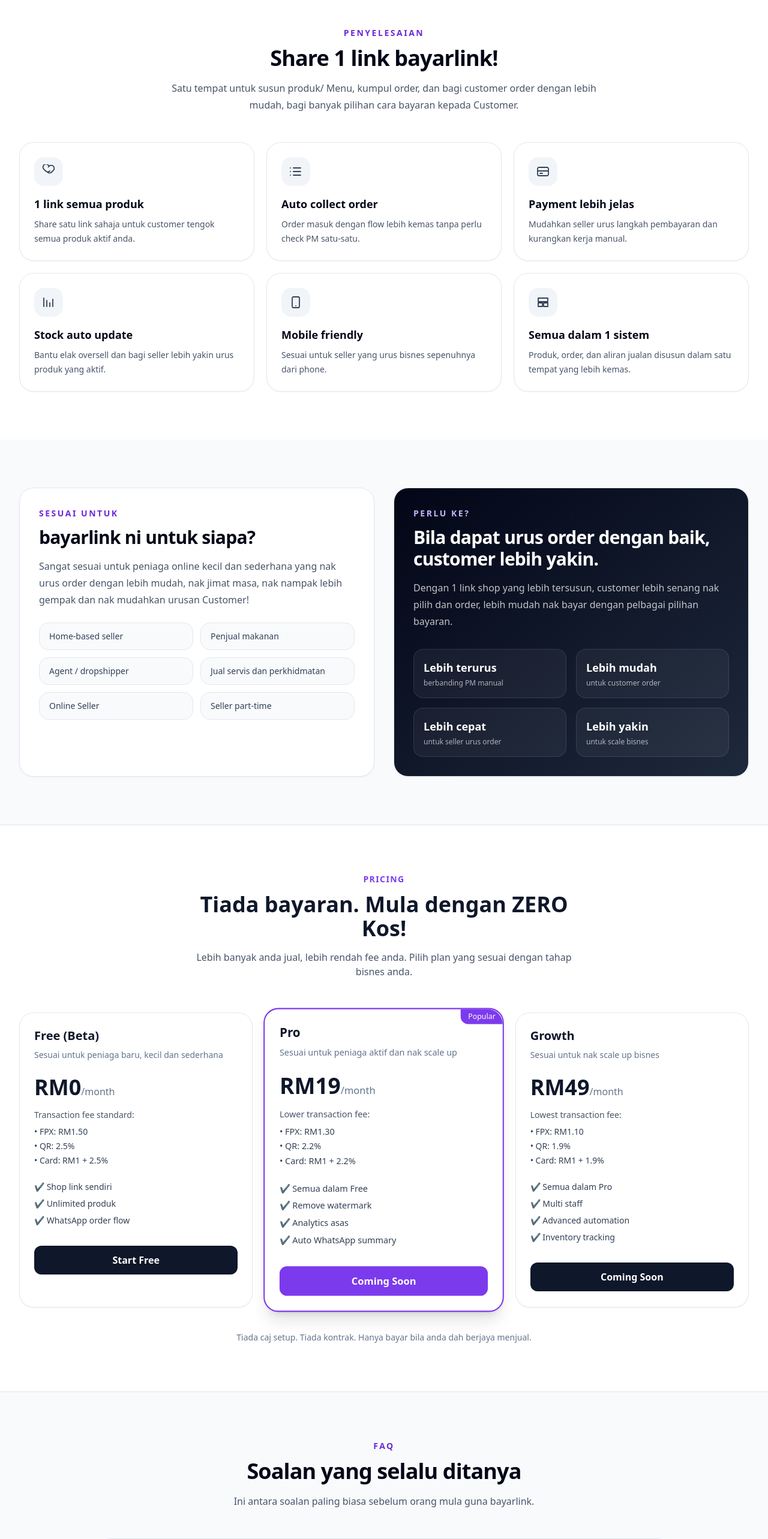
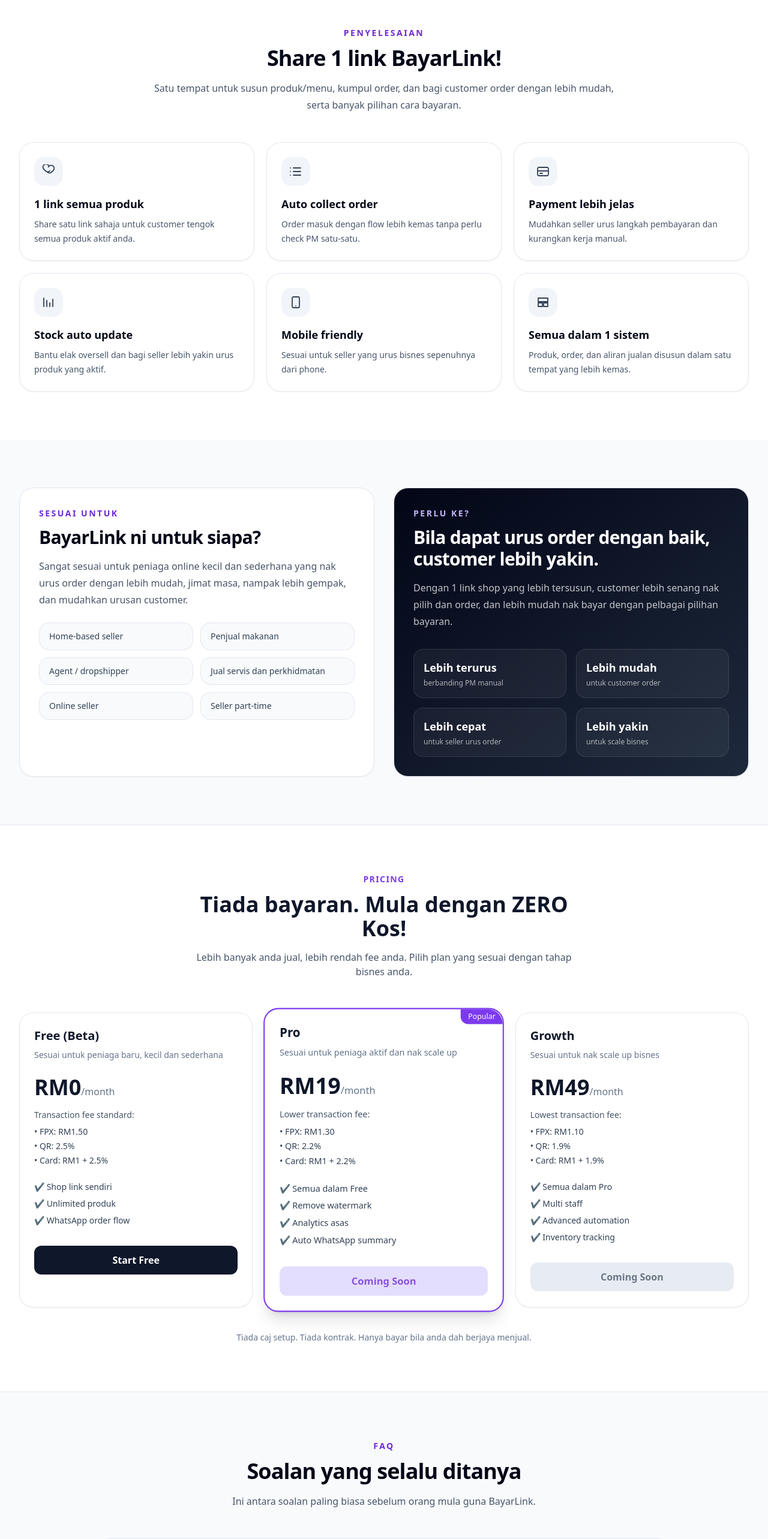
Before and after one commit to maizhakimm/pay-link, a Next.js app: page / in a window 1280 px wide. Shown: the part 1280-3846 px from the top of the page at 60% size. Built offline with nearby package versions, Linux system fonts and the light colour scheme.

Commit message:
Update page.tsx

```diff
--- a/src/app/page.tsx
+++ b/src/app/page.tsx
@@ -1,6 +1,8 @@
 import Image from "next/image";
 
 export default function HomePage() {
+  const primaryCtaHref = "/login";
+
   return (
     <main className="min-h-screen bg-white text-slate-900">
       {/* Header */}
@@ -9,7 +11,7 @@ export default function HomePage() {
           <a href="/" className="flex items-center gap-3">
             <Image
               src="/BayarLink Logo 01.svg"
-              alt="bayarlink Logo"
+              alt="BayarLink Logo"
               width={160}
               height={40}
               priority
@@ -25,7 +27,7 @@ export default function HomePage() {
               Login
             </a>
             <a
-              href="/signup"
+              href={primaryCtaHref}
               className="inline-flex items-center justify-center rounded-xl bg-slate-950 px-4 py-2 text-sm font-semibold text-white transition hover:bg-slate-800"
             >
               Sign Up
@@ -53,12 +55,15 @@ export default function HomePage() {
             </h1>
 
             <p className="mt-5 max-w-2xl text-base leading-7 text-slate-600 sm:text-lg">
-              Jual dan promote perniagaan anda di mana2 platform dengan BayarLink. Lebih mudah nak jual dan lebih mudah customer nak bayar. Terima pelbagai jenis cara bayaran. Mulakan dengan ZERO kos!
+              Jual dan promote perniagaan anda di mana2 platform dengan
+              BayarLink. Lebih mudah nak jual dan lebih mudah customer nak
+              bayar. Terima pelbagai jenis cara bayaran. Mulakan dengan ZERO
+              kos!
             </p>
 
             <div className="mt-8 flex flex-col gap-3 sm:flex-row">
               <a
-                href="/signup"
+                href={primaryCtaHref}
                 className="inline-flex items-center justify-center rounded-2xl bg-slate-950 px-6 py-3.5 text-sm font-semibold text-white shadow-sm transition hover:bg-slate-800"
               >
                 Start Free
@@ -103,7 +108,7 @@ export default function HomePage() {
             <div className="relative">
               <Image
                 src="/Hero Image 01.png"
-                alt="bayarlink Preview"
+                alt="BayarLink Preview"
                 width={700}
                 height={1400}
                 priority
@@ -125,7 +130,8 @@ export default function HomePage() {
               Makin banyak order makin pening?
             </h2>
             <p className="mt-4 text-base leading-7 text-slate-600">
-              Bila dah banyak order memang akan pening kalau masih lagi guna cara manual..
+              Bila dah banyak order memang akan pening kalau masih lagi guna
+              cara manual..
             </p>
           </div>
 
@@ -162,11 +168,12 @@ export default function HomePage() {
               Penyelesaian
             </p>
             <h2 className="mt-3 text-3xl font-bold tracking-tight text-slate-950 sm:text-4xl">
-              Share 1 link bayarlink!
+              Share 1 link BayarLink!
             </h2>
             <p className="mt-4 text-base leading-7 text-slate-600">
-              Satu tempat untuk susun produk/ Menu, kumpul order, dan bagi customer
-              order dengan lebih mudah, bagi banyak pilihan cara bayaran kepada Customer.
+              Satu tempat untuk susun produk/menu, kumpul order, dan bagi
+              customer order dengan lebih mudah, serta banyak pilihan cara
+              bayaran.
             </p>
           </div>
 
@@ -213,12 +220,12 @@ export default function HomePage() {
               Sesuai untuk
             </p>
             <h2 className="mt-3 text-3xl font-bold tracking-tight text-slate-950">
-              bayarlink ni untuk siapa?
+              BayarLink ni untuk siapa?
             </h2>
             <p className="mt-4 text-base leading-7 text-slate-600">
               Sangat sesuai untuk peniaga online kecil dan sederhana yang nak
-              urus order dengan lebih mudah, nak jimat masa, nak nampak lebih gempak
-              dan nak mudahkan urusan Customer!
+              urus order dengan lebih mudah, jimat masa, nampak lebih gempak,
+              dan mudahkan urusan customer.
             </p>
 
             <div className="mt-6 grid gap-3 sm:grid-cols-2">
@@ -226,7 +233,7 @@ export default function HomePage() {
               <MiniPill text="Penjual makanan" />
               <MiniPill text="Agent / dropshipper" />
               <MiniPill text="Jual servis dan perkhidmatan" />
-              <MiniPill text="Online Seller" />
+              <MiniPill text="Online seller" />
               <MiniPill text="Seller part-time" />
             </div>
           </div>
@@ -241,8 +248,9 @@ export default function HomePage() {
               customer lebih yakin.
             </h2>
             <p className="mt-4 max-w-xl text-base leading-7 text-white/75">
-              Dengan 1 link shop yang lebih tersusun, customer lebih senang
-              nak pilih dan order, lebih mudah nak bayar dengan pelbagai pilihan bayaran.
+              Dengan 1 link shop yang lebih tersusun, customer lebih senang nak
+              pilih dan order, dan lebih mudah nak bayar dengan pelbagai pilihan
+              bayaran.
             </p>
 
             <div className="mt-8 grid grid-cols-2 gap-4">
@@ -266,14 +274,17 @@ export default function HomePage() {
               Tiada bayaran. Mula dengan ZERO Kos!
             </h2>
             <p className="mt-4 text-slate-600">
-              Lebih banyak anda jual, lebih rendah fee anda. Pilih plan yang sesuai dengan tahap bisnes anda.
+              Lebih banyak anda jual, lebih rendah fee anda. Pilih plan yang
+              sesuai dengan tahap bisnes anda.
             </p>
           </div>
 
           <div className="mt-14 grid gap-6 md:grid-cols-3">
             <div className="rounded-3xl border border-slate-200 bg-white p-6 shadow-sm">
               <h3 className="text-xl font-bold text-slate-900">Free (Beta)</h3>
-              <p className="mt-2 text-sm text-slate-500">Sesuai untuk peniaga baru, kecil dan sederhana</p>
+              <p className="mt-2 text-sm text-slate-500">
+                Sesuai untuk peniaga baru, kecil dan sederhana
+              </p>
 
               <div className="mt-6">
                 <span className="text-4xl font-extrabold">RM0</span>
@@ -296,7 +307,7 @@ export default function HomePage() {
               </div>
 
               <a
-                href="/signup"
+                href={primaryCtaHref}
                 className="mt-8 block rounded-xl bg-slate-900 py-3 text-center font-semibold text-white transition hover:bg-slate-800"
               >
                 Start Free
@@ -309,7 +320,9 @@ export default function HomePage() {
               </div>
 
               <h3 className="text-xl font-bold text-slate-900">Pro</h3>
-              <p className="mt-2 text-sm text-slate-500">Sesuai untuk peniaga aktif dan nak scale up</p>
+              <p className="mt-2 text-sm text-slate-500">
+                Sesuai untuk peniaga aktif dan nak scale up
+              </p>
 
               <div className="mt-6">
                 <span className="text-4xl font-extrabold">RM19</span>
@@ -332,17 +345,20 @@ export default function HomePage() {
                 <p>✔ Auto WhatsApp summary</p>
               </div>
 
-              <a
-                href="/signup"
-                className="mt-8 block rounded-xl bg-violet-600 py-3 text-center font-semibold text-white transition hover:bg-violet-700"
+              <button
+                type="button"
+                disabled
+                className="mt-8 block w-full cursor-not-allowed rounded-xl bg-violet-200 py-3 text-center font-semibold text-violet-700 opacity-80"
               >
                 Coming Soon
-              </a>
+              </button>
             </div>
 
             <div className="rounded-3xl border border-slate-200 bg-white p-6 shadow-sm">
               <h3 className="text-xl font-bold text-slate-900">Growth</h3>
-              <p className="mt-2 text-sm text-slate-500">Sesuai untuk nak scale up bisnes</p>
+              <p className="mt-2 text-sm text-slate-500">
+                Sesuai untuk nak scale up bisnes
+              </p>
 
               <div className="mt-6">
                 <span className="text-4xl font-extrabold">RM49</span>
@@ -365,17 +381,19 @@ export default function HomePage() {
                 <p>✔ Inventory tracking</p>
               </div>
 
-              <a
-                href="/signup"
-                className="mt-8 block rounded-xl bg-slate-900 py-3 text-center font-semibold text-white transition hover:bg-slate-800"
+              <button
+                type="button"
+                disabled
+                className="mt-8 block w-full cursor-not-allowed rounded-xl bg-slate-200 py-3 text-center font-semibold text-slate-600 opacity-80"
               >
                 Coming Soon
-              </a>
+              </button>
             </div>
           </div>
 
           <p className="mt-10 text-center text-sm text-slate-500">
-            Tiada caj setup. Tiada kontrak. Hanya bayar bila anda dah berjaya menjual.
+            Tiada caj setup. Tiada kontrak. Hanya bayar bila anda dah berjaya
+            menjual.
           </p>
         </div>
       </section>
@@ -391,14 +409,14 @@ export default function HomePage() {
               Soalan yang selalu ditanya
             </h2>
             <p className="mt-4 text-base leading-7 text-slate-600">
-              Ini antara soalan paling biasa sebelum orang mula guna bayarlink.
+              Ini antara soalan paling biasa sebelum orang mula guna BayarLink.
             </p>
           </div>
 
           <div className="mt-12 grid gap-4">
             <FaqCard
               question="Perlu install app ke?"
-              answer="Tak perlu. bayarlink ialah sistem berasaskan web, jadi anda boleh terus guna dari phone atau laptop."
+              answer="Tak perlu. BayarLink ialah sistem berasaskan web, jadi anda boleh terus guna dari phone atau laptop."
             />
             <FaqCard
               question="Berapa lama nak setup shop?"
@@ -410,11 +428,11 @@ export default function HomePage() {
             />
             <FaqCard
               question="Customer order macam mana?"
-              answer="Customer buka link shop anda, pilih produk yang aktif, kemudian terus hantar order melalui WhatsApp."
+              answer="Customer buka link shop anda, pilih produk yang aktif, kemudian terus buat order dan pembayaran dengan flow yang lebih kemas."
             />
             <FaqCard
               question="Kalau saya jual servis pun boleh?"
-              answer="Boleh. bayarlink bukan untuk produk sahaja, malah sesuai juga untuk seller yang jual servis atau pakej."
+              answer="Boleh. BayarLink bukan untuk produk sahaja, malah sesuai juga untuk seller yang jual servis atau pakej."
             />
           </div>
         </div>
@@ -436,7 +454,7 @@ export default function HomePage() {
 
           <div className="mt-8 flex flex-col justify-center gap-3 sm:flex-row">
             <a
-              href="/signup"
+              href={primaryCtaHref}
               className="inline-flex items-center justify-center rounded-2xl bg-slate-950 px-6 py-3.5 text-sm font-semibold text-white transition hover:bg-slate-800"
             >
               Sign Up Free
@@ -456,8 +474,8 @@ export default function HomePage() {
         <div className="mx-auto max-w-7xl px-4 py-10 text-center sm:px-6 lg:px-8">
           <div className="flex justify-center">
             <Image
-              src="/bayarlink Logo 01 800px.svg"
-              alt="bayarlink Logo"
+              src="/BayarLink Logo 01.svg"
+              alt="BayarLink Logo"
               width={150}
               height={40}
               className="h-8 w-auto opacity-90"
@@ -465,8 +483,8 @@ export default function HomePage() {
           </div>
 
           <p className="mt-5 text-[11px] text-slate-400">
-            Copyright Reserved @2026 bayarlink by Neugens Solution (202503301282
-            (AS0504872-V))
+            Copyright Reserved @2026 BayarLink by Neugens Solution
+            (202503301282 (AS0504872-V))
           </p>
         </div>
       </footer>
```
